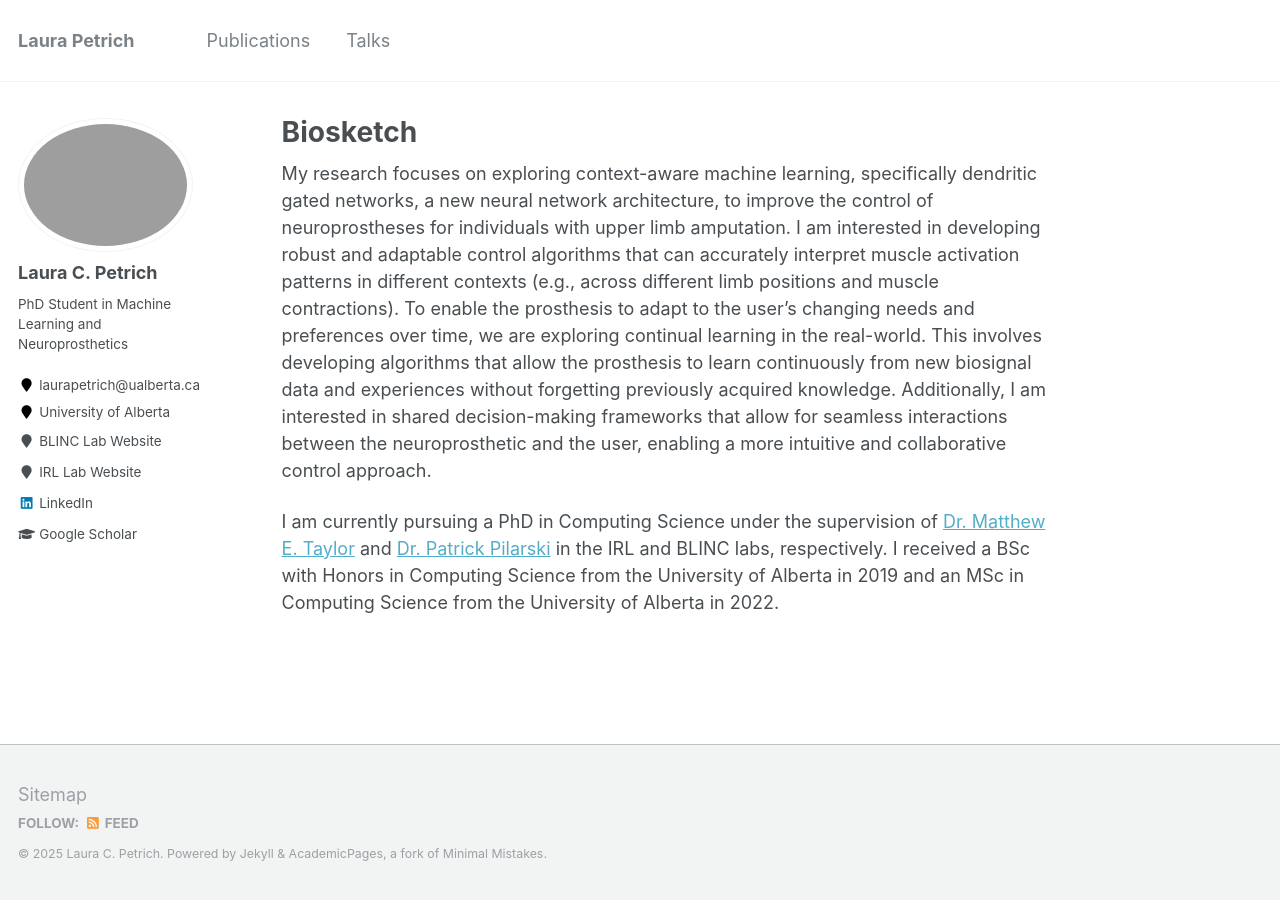
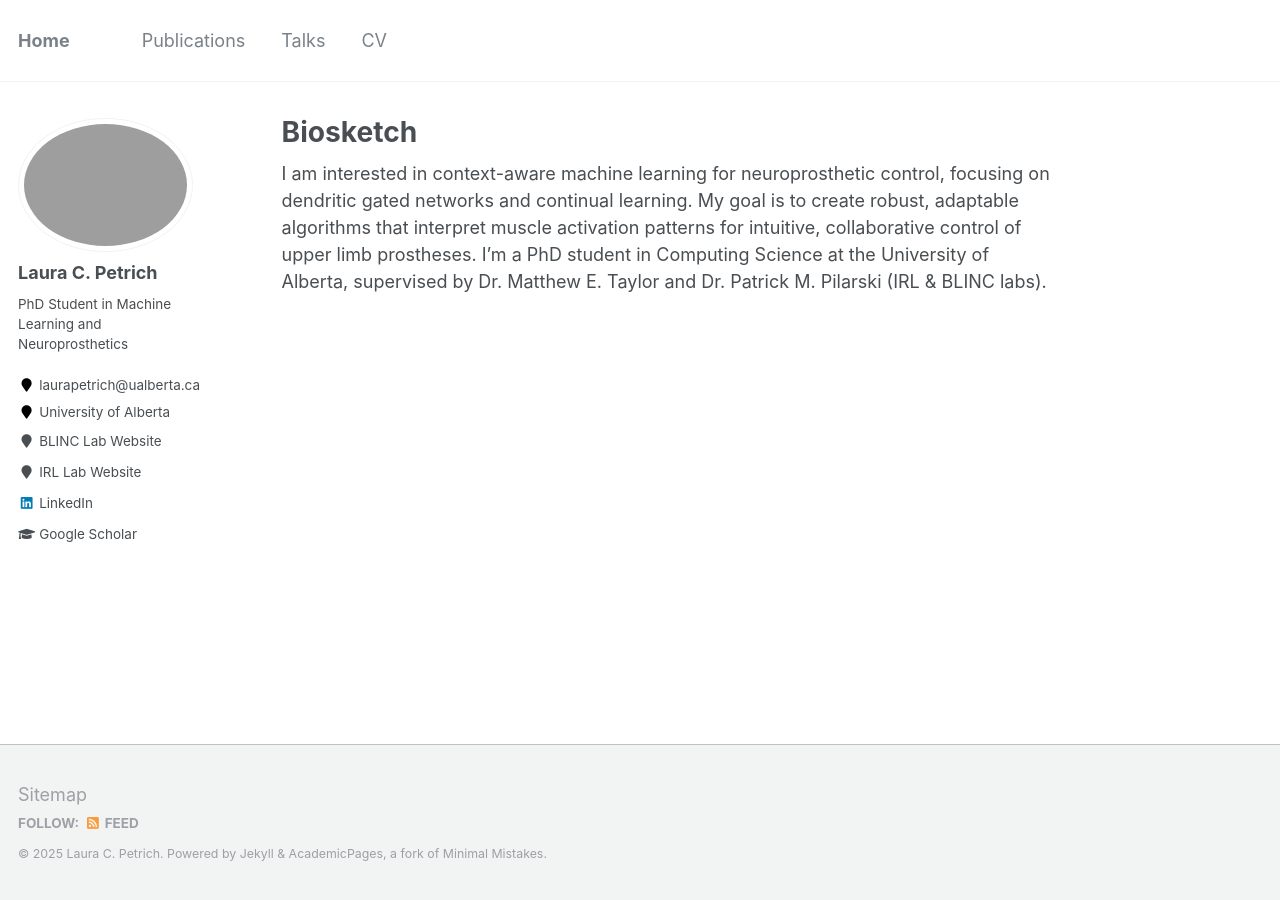
Before and after one commit to lpetrich/lpetrich.github.io, a Jekyll site: the page built from _pages/about.md, in a window 1280 px wide. Built offline with Jekyll 4.4.1, drawn with Linux system fonts in a browser that asks for light colours.

Commit message:
update about

```diff
--- a/_config.yml
+++ b/_config.yml
@@ -7,11 +7,11 @@
 
 # Site Settings
 locale                   : "en-US"
-title                    : "Laura Petrich"
+title                    : "Home"
 title_separator          : "-"
 name                     : &name "Laura C. Petrich"
 description              : &description "PhD Student in Machine Learning and Neuroprosthetics"
-url                      : https://lpetrich.github.io # the base hostname & protocol for your site e.g. "https://mmistakes.github.io"
+url                      : https://laurapetrich.github.io # the base hostname & protocol for your site e.g. "https://mmistakes.github.io"
 baseurl                  : "" # the subpath of your site, e.g. "/blog"
 repository               : "lpetrich/lpetrich.github.io"
 teaser                   :  # filename of teaser fallback teaser image placed in /images/, .e.g. "500x300.png"
--- a/_data/navigation.yml
+++ b/_data/navigation.yml
@@ -15,8 +15,8 @@ main:
   # - title: "Blog Posts"
   #   url: /year-archive/
 
-  # - title: "CV"
-  #   url: /cv/
+  - title: "CV"
+    url: /cv/
 
   # - title: "Guide"
   #   url: /markdown/
--- a/_pages/about.md
+++ b/_pages/about.md
@@ -10,9 +10,9 @@ redirect_from:
 
 <!-- I am a PhD candidate at the University of Alberta, supervised by [Matthew E. Taylor](https://drmatttaylor.net/) and [Patrick Pilarski](https://sites.ualberta.ca/~pilarski/). I am broadly interested in biomechatronics and machine learning, specifically to build adaptable control systems for upper limb smart prostheses.  -->
 
-My research focuses on exploring context-aware machine learning, specifically dendritic gated networks, a new neural network architecture, to improve the control of neuroprostheses for individuals with upper limb amputation. I am interested in developing robust and adaptable control algorithms that can accurately interpret muscle activation patterns in different contexts (e.g., across different limb positions and muscle contractions). To enable the prosthesis to adapt to the user's changing needs and preferences over time, we are exploring continual learning in the real-world. This involves developing algorithms that allow the prosthesis to learn continuously from new biosignal data and experiences without forgetting previously acquired knowledge. Additionally, I am interested in shared decision-making frameworks that allow for seamless interactions between the neuroprosthetic and the user, enabling a more intuitive and collaborative control approach.
+I am interested in context-aware machine learning for neuroprosthetic control, focusing on dendritic gated networks and continual learning. My goal is to create robust, adaptable algorithms that interpret muscle activation patterns for intuitive, collaborative control of upper limb prostheses. I'm a PhD student in Computing Science at the University of Alberta, supervised by Dr. Matthew E. Taylor and Dr. Patrick M. Pilarski (IRL & BLINC labs).
 
-I am currently pursuing a PhD in Computing Science under the supervision of [Dr. Matthew E. Taylor](https://drmatttaylor.net/) and [Dr. Patrick Pilarski](https://sites.ualberta.ca/~pilarski/) in the IRL and BLINC labs, respectively. I received a BSc with Honors in Computing Science from the University of Alberta in 2019 and an MSc in Computing Science from the University of Alberta in 2022.
+<!-- I am currently pursuing a PhD in Computing Science under the supervision of [Dr. Matthew E. Taylor](https://drmatttaylor.net/) and [Dr. Patrick Pilarski](https://sites.ualberta.ca/~pilarski/) in the IRL and BLINC labs, respectively. I received a BSc with Honors in Computing Science from the University of Alberta in 2019 and an MSc in Computing Science from the University of Alberta in 2022.  -->
 
 <!-- Her research interests include reinforcement learning, human-robot interaction, biomechatronics, and assistive robotics. Drawing inspiration from her anatomical studies with [Dr. Pierre Lemelin](https://www.ualberta.ca/medicine/about/people/details.html?n=pierre-lemelin), Laura’s research aims to develop adaptive control methods for upper limb prostheses with the goal of increased functionality, usability, reliability, and safety in the real-world.
 
```
Also changed, not shown: 1 other file.
